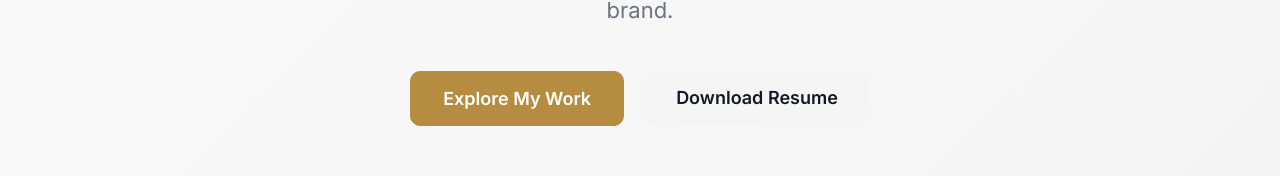
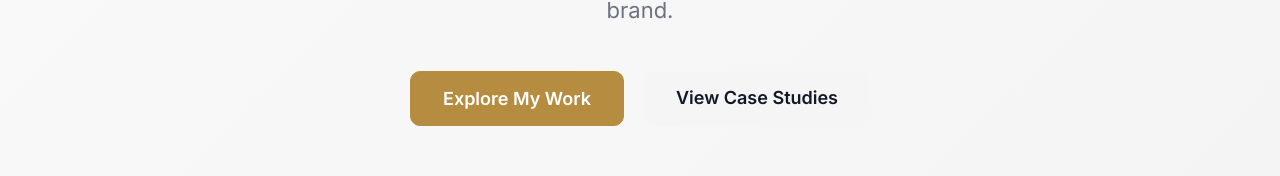
Before and after one commit to ShahrzadRasekh/Portfolio-Shahrzad-2026, a React (Vite) app: page / in a window 1280 px wide. Shown: the part 529-705 px from the top of the page. Built offline with nearby package versions, Linux system fonts and the light colour scheme.

Commit message:
changeheroagain

```diff
--- a/src/components/Hero.jsx
+++ b/src/components/Hero.jsx
@@ -23,11 +23,10 @@ export default function Hero() {
 </a>
 
 <a
-  href="/ShahrzadRasekhResume2026.pdf"
-  download
+  href="#case-studies"
   className="secondary-btn"
 >
-  Download Resume
+View Case Studies
 </a>
 
 </div>
```
